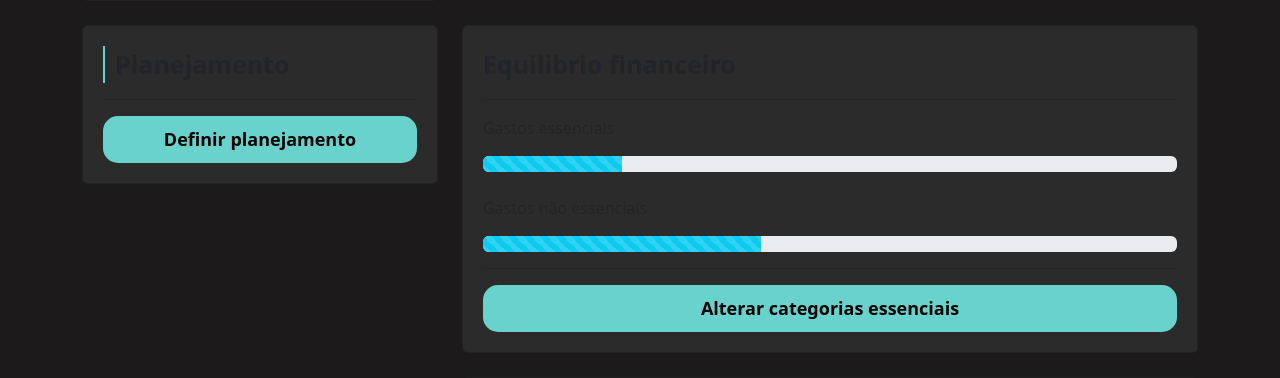
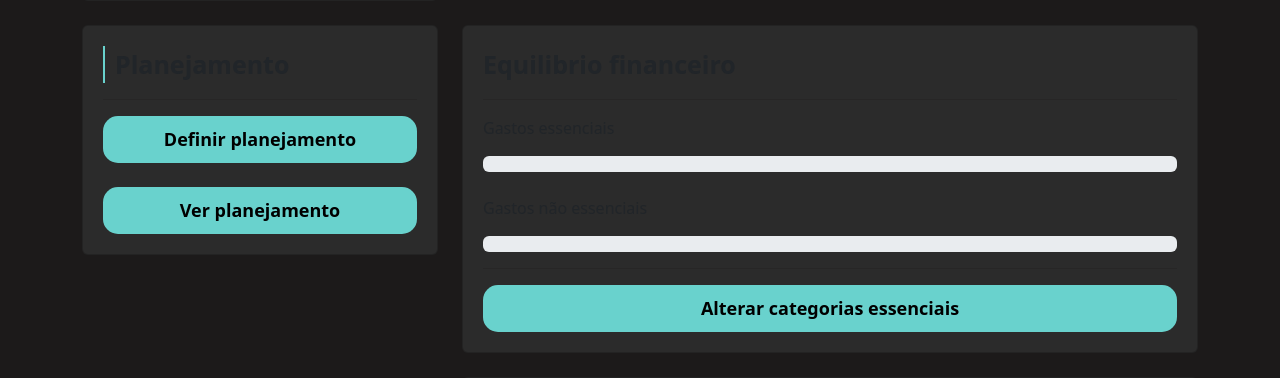
Before and after one commit to moniquelen/Finance, a Django app: page /perfil/home/ in a window 1280 px wide. Shown: the part 677-1055 px from the top of the page. Run offline with Django 4.2, Linux system fonts and the light colour scheme; data comes from the database, SQL or seed files in the repository; both versions use the stored data as it was after the commit.

Commit message:
configs home + calc equilibrio financeiro

```diff
--- a/contas/templates/ver_contas.html
+++ b/contas/templates/ver_contas.html
@@ -31,6 +31,7 @@
             </div>
           </div>
         </div>
+        <br />
         {% endfor %}
       </div>
       <br />
@@ -46,9 +47,11 @@
             <div class="col-md text-center">Dia: 1</div>
             <div class="col-md text-center">
               <a href="#" class="botao-principal">PAGAR</a>
+              <br />
             </div>
           </div>
         </div>
+        <br />
         {% endfor %}
       </div>
       <br />
@@ -65,6 +68,7 @@
             </div>
           </div>
         </div>
+        <br />
         {% endfor %}
       </div>
     </div>
--- a/perfil/templates/home.html
+++ b/perfil/templates/home.html
@@ -1,75 +1,79 @@
-{% extends 'bases/base.html' %}
-{% load static %}
-
-{% block 'head' %}
-    <link href="{% static 'perfil/css/home.css' %}" rel="stylesheet">
-{% endblock %}
-
-{% block 'body' %}
+{% extends 'bases/base.html' %} {% load static %} {% block 'head' %}
+<link href="{% static 'perfil/css/home.css' %}" rel="stylesheet" />
+{% endblock %} {% block 'body' %}
 <div class="container">
-        <br>
-        <br>
+  <br />
+  <br />
   <div class="row">
     <div class="col-md-3">
-                <a style="text-decoration: none; color:white;" href="#">
+      <a
+        style="text-decoration: none; color: white"
+        href="{% url 'novo_valor' %}"
+      >
         <div class="card">
           <div class="row">
             <div class="col-md-8">
-                                <span  class="fonte-destaque">RS 1.000,00</span>
+              <span class="fonte-destaque">R$ {{total_entradas}}</span>
             </div>
             <div class="col-md">
-                                <img class="icone-setas" src="{% static 'perfil/img/entradas.png' %}">
+              <img
+                class="icone-setas"
+                src="{% static 'perfil/img/entradas.png' %}"
+              />
             </div>
           </div>
-
         </div>
       </a>
     </div>
     <div class="col-md-3">
-                <a style="text-decoration: none; color:white;" href="#">
+      <a
+        style="text-decoration: none; color: white"
+        href="{% url 'novo_valor' %}"
+      >
         <div class="card">
           <div class="row">
             <div class="col-md-8">
-                                <span  class="fonte-destaque">RS 1.000,00</span>
+              <span class="fonte-destaque">R$ {{total_saidas}}</span>
             </div>
             <div class="col-md">
-                                <img class="icone-setas" src="{% static 'perfil/img/saidas.png' %}">
+              <img
+                class="icone-setas"
+                src="{% static 'perfil/img/saidas.png' %}"
+              />
             </div>
           </div>
         </div>
       </a>
     </div>
   </div>
-        <br>
-        <br>
+  <br />
+  <br />
 
   <div class="row">
-
     <div class="col-md-4">
       <div class="card">
         <div class="saldo">
           <span class="fonte-destaque">Saldo total</span>
-                        <br>
+          <br />
           <span class="font-light">R$ {{total_contas}}</span>
         </div>
-                    <hr class="hr-borda">
+        <hr class="hr-borda" />
         <span class="fonte-destaque">Suas contas</span>
 
         <div class="div-contas">
-
           {% for conta in contas %}
           <div class="lista-conta">
             <span>{{conta.apelido}}</span>
             <span class="total-conta">R$ {{conta.valor}}</span>
           </div>
-                            <br>
+          <br />
           {% endfor %}
-
         </div>
-                    <hr class="hr-borda">
-                    <a href="{% url 'gerenciar' %}" class="botao-principal">Gerenciar contas</a>
+        <hr class="hr-borda" />
+        <a href="{% url 'gerenciar' %}" class="botao-principal"
+          >Gerenciar contas</a
+        >
       </div>
-
     </div>
 
     <div class="col-md-8">
@@ -78,85 +82,99 @@
           <div class="col-md">
             <div class="saldo">
               <span class="fonte-destaque">Saldo mensal</span>
-                                <br>
+              <br />
               <span class="font-light">R$ 0.000,00</span>
             </div>
           </div>
           <div class="col-md">
             <div class="despesa">
               <span class="fonte-destaque">Despesa mensal</span>
-                                <br>
+              <br />
               <span class="font-light">R$ 0.000,00</span>
             </div>
-
           </div>
-
         </div>
-                    <hr class="hr-borda">
+        <hr class="hr-borda" />
         <span class="fonte-destaque">Total livre</span>
         <span class="font-light negativo">R$ 0.000,00</span>
-                    <hr class="hr-borda">
+        <hr class="hr-borda" />
         <a href="#" class="botao-principal">Gerenciar dados mensais</a>
       </div>
     </div>
-
   </div>
-        <br>
+  <br />
   <div class="row">
     <div class="col-md-4">
       <div class="card">
         <div class="saldo">
           <span class="fonte-destaque">Planejamento</span>
         </div>
-                    <hr class="hr-borda">
-                    <a href="#" class="botao-principal">Definir planejamento</a>
+        <hr class="hr-borda" />
+        <a href="{% url 'definir_planejamento' %}" class="botao-principal"
+          >Definir planejamento</a
+        >
+        <br />
+        <a href="{% url 'ver_planejamento' %}" class="botao-principal"
+          >Ver planejamento</a
+        >
       </div>
     </div>
     <div class="col-md-8">
       <div class="card">
         <span class="fonte-destaque">Equilibrio financeiro</span>
-                    <hr class="hr-borda">
+        <hr class="hr-borda" />
 
         <p>Gastos essenciais</p>
         <div class="progress">
-                        <div class="progress-bar progress-bar-striped bg-info" role="progressbar" style="width: 20%" aria-valuenow="50" aria-valuemin="0" aria-valuemax="100"></div>
+          <div
+            class="progress-bar progress-bar-striped bg-info"
+            role="progressbar"
+            style="width: {{percentual_gastos_essenciais}}"
+            aria-valuenow="50"
+            aria-valuemin="0"
+            aria-valuemax="100"
+          ></div>
         </div>
-                    <br>
+        <br />
         <p>Gastos não essenciais</p>
         <div class="progress">
-                        <div class="progress-bar progress-bar-striped bg-info" role="progressbar" style="width: 40%" aria-valuenow="50" aria-valuemin="0" aria-valuemax="100"></div>
+          <div
+            class="progress-bar progress-bar-striped bg-info"
+            role="progressbar"
+            style="width: {{percentual_gastos_nao_essenciais}}"
+            aria-valuenow="50"
+            aria-valuemin="0"
+            aria-valuemax="100"
+          ></div>
         </div>
 
-                    <hr class="hr-borda">
+        <hr class="hr-borda" />
         <a href="#" class="botao-principal">Alterar categorias essenciais</a>
-
       </div>
     </div>
   </div>
-        <br>
+  <br />
   <div class="row">
-            <div class="col-md-4">
-            </div>
+    <div class="col-md-4"></div>
 
     <div class="col-md-8">
       <div class="card">
         <span class="fonte-destaque">Gerenciar contas</span>
-                    <hr class="hr-borda">
+        <hr class="hr-borda" />
 
         <span class="fonte-destaque">Próximas do vencimento</span>
         <span class="fonte-light">3 contas próximas do vencimento</span>
-                    <br>
+        <br />
         <span class="fonte-destaque negativo">Vencidas</span>
         <span class="fonte-light">0 contas vencidas</span>
 
-                    <hr class="hr-borda">
+        <hr class="hr-borda" />
 
-                    <a href="#" class="botao-principal">Ver mais</a>
-
+        <a href="{% url 'ver_contas' %}" class="botao-principal">Ver mais</a>
       </div>
     </div>
   </div>
-        <br>
-        <br>
+  <br />
+  <br />
 </div>
 {% endblock %}
--- a/perfil/uteis.py
+++ b/perfil/uteis.py
@@ -1,5 +1,24 @@
+from extrato.models import Valores
+from datetime import datetime
+
 def calcula_total(obj, campo):
     total = 0
     for i in obj:
         total += getattr(i, campo)
     return total
+
+def calcula_equilibrio_financeiro():
+    gastos_essenciais = Valores.objects.filter(data__month=datetime.now().month).filter(tipo='S').filter(categoria__essencial=True)
+    gastos_nao_essenciais = Valores.objects.filter(data__month=datetime.now().month).filter(tipo='S').filter(categoria__essencial=False)
+
+    total_gastos_essenciais = calcula_total(gastos_essenciais, 'valor')
+    total_gastos_nao_essenciais = calcula_total(gastos_nao_essenciais, 'valor')
+
+    total = total_gastos_essenciais + total_gastos_nao_essenciais
+    try:
+        percentual_gastos_essenciais = total_gastos_essenciais * 100 / total
+        percentual_gastos_nao_essenciais = total_gastos_nao_essenciais * 100 / total
+
+        return percentual_gastos_essenciais, percentual_gastos_nao_essenciais
+    except:
+        return 0, 0
--- a/perfil/views.py
+++ b/perfil/views.py
@@ -4,9 +4,8 @@ from .models import Conta, Categoria
 from django.contrib import messages
 from extrato.models import Valores
 from django.contrib.messages import constants
-from .uteis import calcula_total
+from .uteis import calcula_total, calcula_equilibrio_financeiro
 from datetime import datetime
-from extrato.models import Valores
 
 def home(request):
     contas = Conta.objects.all()
@@ -18,8 +17,9 @@ def home(request):
     total_entradas = calcula_total(entradas, 'valor')
     total_saidas = calcula_total(saidas, 'valor')
 
+    percentual_gastos_essenciais, percentual_gastos_nao_essenciais = calcula_equilibrio_financeiro()
 
-    return render(request, 'home.html', {'contas' : contas, 'total_contas' : total_contas})
+    return render(request, 'home.html', {'contas' : contas, 'total_contas' : total_contas, 'total_entradas': total_entradas, 'total_saidas': total_saidas,  'percentual_gastos_essenciais': round(percentual_gastos_essenciais), 'percentual_gastos_nao_essenciais': round(percentual_gastos_nao_essenciais)})
 
 def gerenciar(request):
     contas = Conta.objects.all()
--- a/templates/bases/base.html
+++ b/templates/bases/base.html
@@ -1,19 +1,26 @@
 {% load static %}
-<!doctype html>
+<!DOCTYPE html>
 <html lang="en">
   <head>
-    <meta charset="utf-8">
-    <meta name="viewport" content="width=device-width, initial-scale=1">
+    <meta charset="utf-8" />
+    <meta name="viewport" content="width=device-width, initial-scale=1" />
 
-    <link href="{% static 'geral/css/base.css' %}" rel="stylesheet">
+    <link href="{% static 'geral/css/base.css' %}" rel="stylesheet" />
     <title>{% block 'title' %}{% endblock %}</title>
-    <link href="https://cdn.jsdelivr.net/npm/bootstrap@5.3.0-alpha1/dist/css/bootstrap.min.css" rel="stylesheet">
+    <link
+      href="https://cdn.jsdelivr.net/npm/bootstrap@5.3.0-alpha1/dist/css/bootstrap.min.css"
+      rel="stylesheet"
+    />
     {% block 'head' %}{% endblock %}
-
   </head>
   <body>
-    <nav class="navbar navbar-expand-lg navbar-dark" style="background-color: #201F1F;">
-        <a class="navbar-brand" style="margin-left: 30px" href="">FINANCE</a>
+    <nav
+      class="navbar navbar-expand-lg navbar-dark"
+      style="background-color: #201f1f"
+    >
+      <a class="navbar-brand" style="margin-left: 30px" href="{% url 'home' %}"
+        >FINANCE</a
+      >
     </nav>
     {% block 'body' %}{% endblock %}
     <script src="https://cdn.jsdelivr.net/npm/bootstrap@5.3.0-alpha1/dist/js/bootstrap.bundle.min.js"></script>
```
Also changed, not shown: db.sqlite3. Lines whose indentation alone changed are shown as unchanged.
